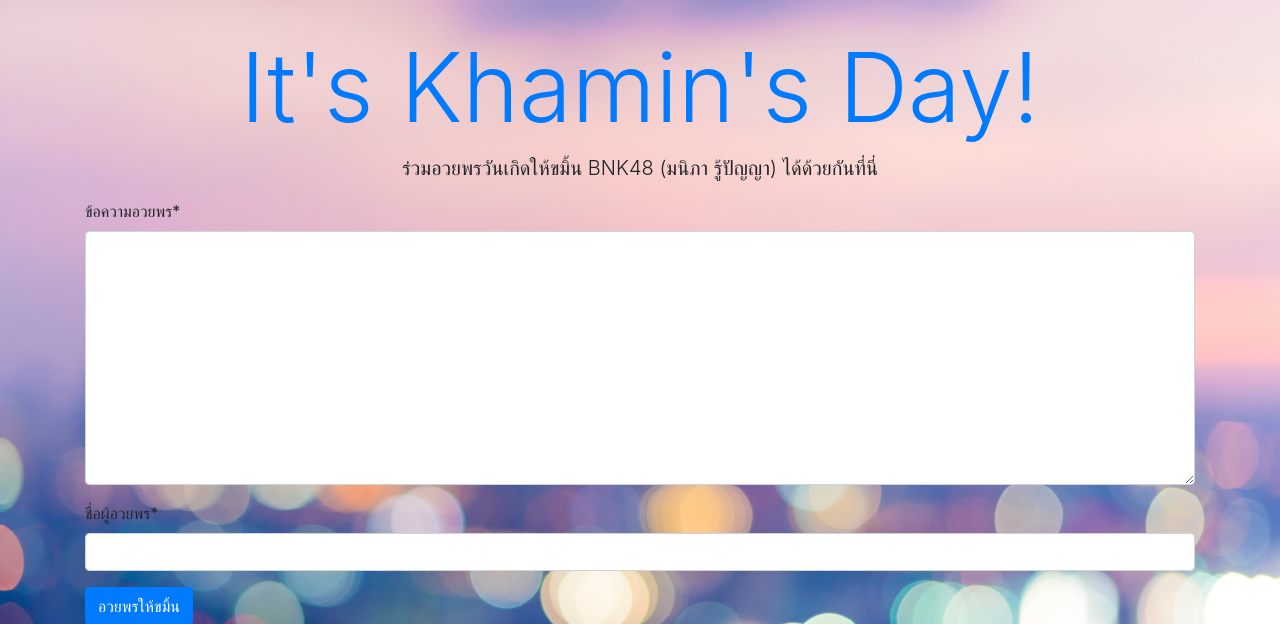
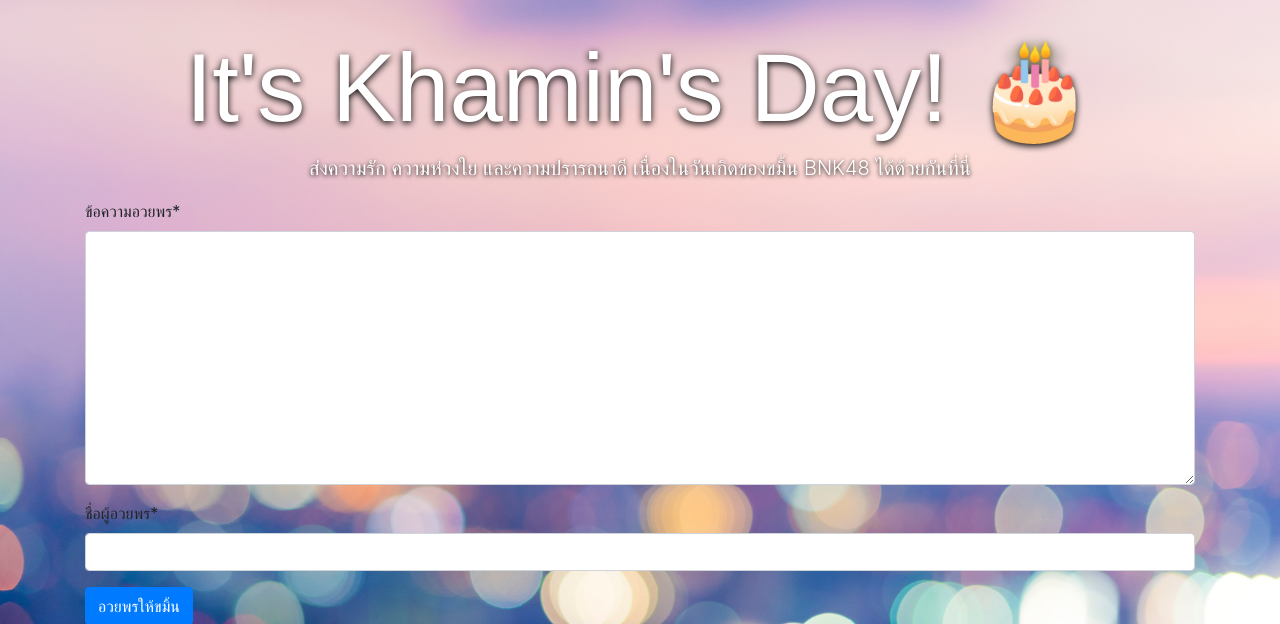
Before and after one commit to srakrn/khamin-hbd, a Django app: page /new/ in a window 1280 px wide. Shown: the top 624 px of the page. Run offline with Django 3.2, Linux system fonts and the light colour scheme; some libraries are stand-ins or nearby versions; some web fonts are replaced.

Commit message:
Moving the large text to bootstrap template

```diff
--- a/wishbook/templates/bootstrap.html
+++ b/wishbook/templates/bootstrap.html
@@ -29,6 +29,16 @@
         </style>
     </head>
     <body>
+        <div class="container">
+            <div id="header">
+                <a href="{% url 'index' %}">
+                    <h1 class="display-1 text-center">It's Khamin's Day! 🎂</h1>
+                </a>
+                <p class="lead text-center">
+                    ส่งความรัก ความห่วงใย และความปรารถนาดี เนื่องในวันเกิดของขมิ้น BNK48 ได้ด้วยกันที่นี่
+                </p>
+            </div>
+        </div>
         {% block content %}
         {% endblock %}
         <script src="https://code.jquery.com/jquery-3.3.1.slim.min.js" integrity="sha384-q8i/X+965DzO0rT7abK41JStQIAqVgRVzpbzo5smXKp4YfRvH+8abtTE1Pi6jizo" crossorigin="anonymous"></script>
--- a/wishbook/templates/pages/new_wish.html
+++ b/wishbook/templates/pages/new_wish.html
@@ -3,12 +3,6 @@
 
 {% block content %}
     <div class="container">
-        <a href="{% url 'index' %}">
-            <h1 class="display-1 text-center">It's Khamin's Day!</h1>
-        </a>
-        <p class="lead text-center">
-            ร่วมอวยพรวันเกิดให้ขมิ้น BNK48 (มนิภา รู้ปัญญา) ได้ด้วยกันที่นี่
-        </p>
         <form method="POST">
             {% csrf_token %}
             {{ form|crispy }}
```
Also changed, not shown: wishbook/templates/pages/index.html (+0 -8 lines).
